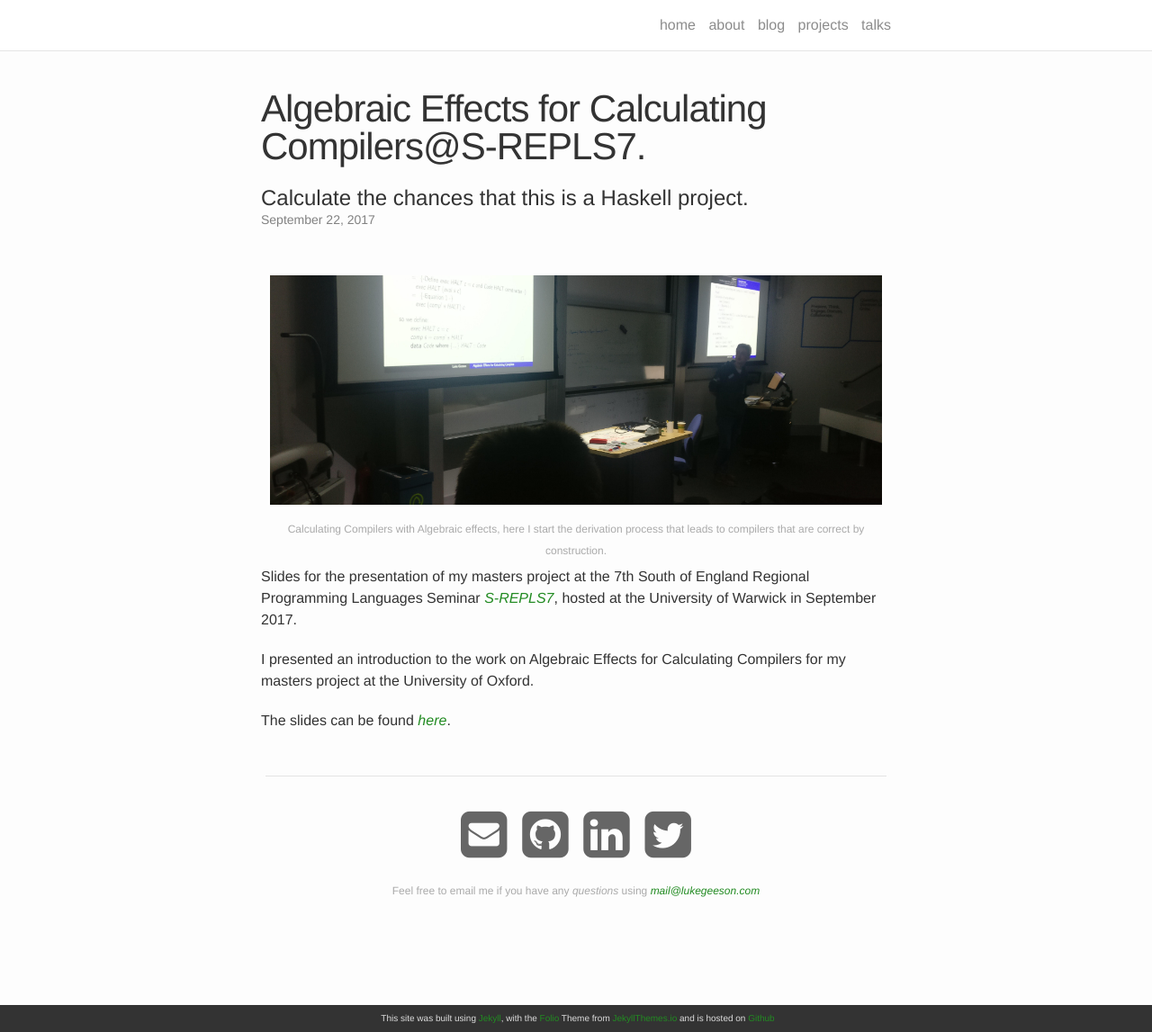
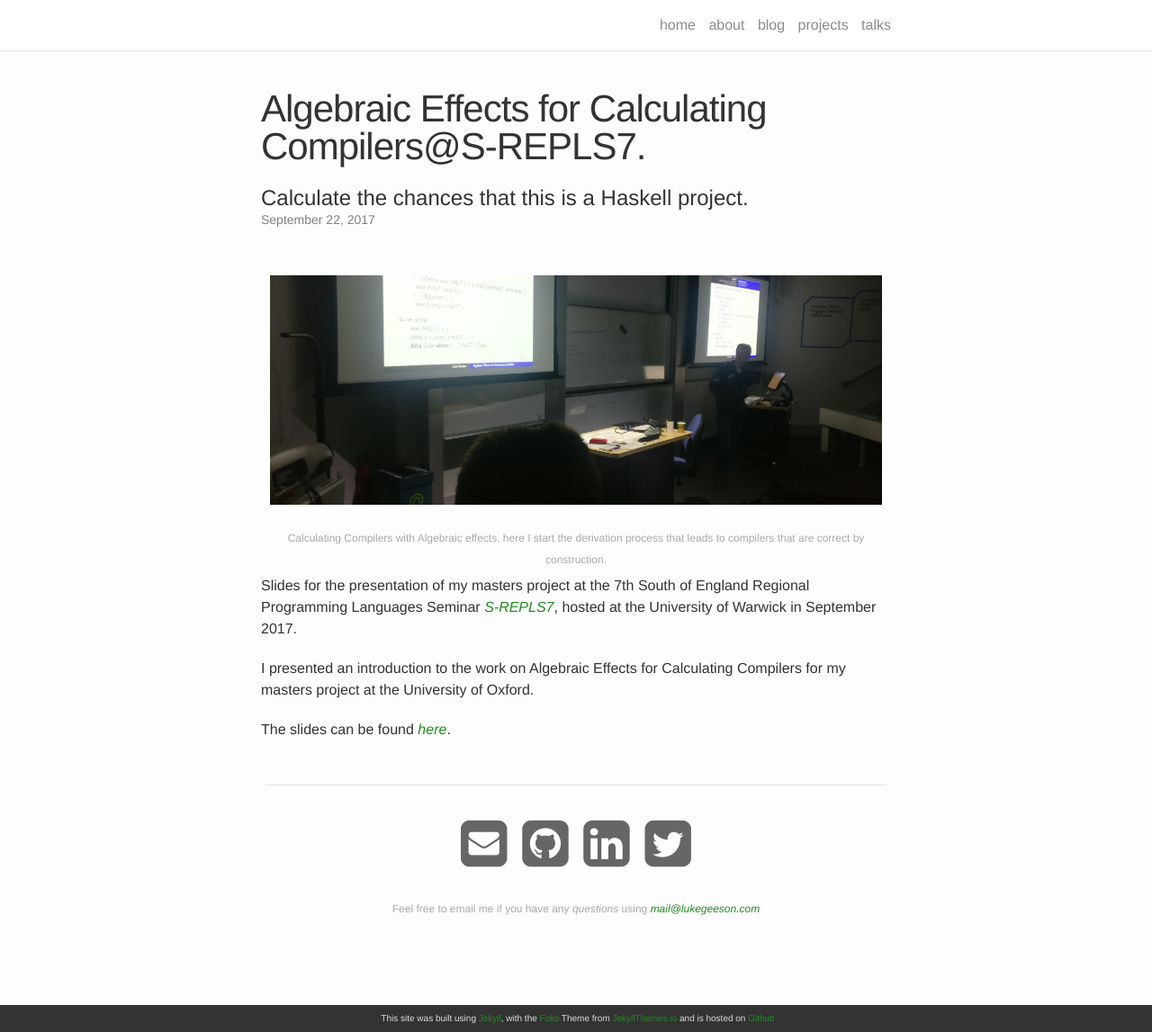
Before and after one commit to lukeg101/lukeg101.github.io, a Jekyll site: the page built from _talks/2017-09-22-SREPLS7.markdown, in a window 1280 px wide and 1147 px high. Shown: the whole window at 90% size. Built offline with Jekyll 4.4.1, drawn with Linux system fonts in a browser that asks for light colours; nearby versions of some CDN libraries.

Commit message:
sorted sufficient template style for blogs fixes #4

```diff
--- a/_layouts/post.html
+++ b/_layouts/post.html
@@ -5,8 +5,9 @@
 
   <header class="post-header">
     <h1 class="post-title">{{ page.title }}</h1></br>
-    <h2 class="post-content">{% if page.description %}{{ page.description }}{% endif %}</h2>
-    <p class="post-meta">{{ page.date | date: "%B %-d, %Y" }}{% if page.author %} • {{ page.author }}{% endif %}{% if page.meta %} • {{ page.meta }}{% endif %}</p>
+    {% if page.description %}<h2 class="post-header">
+    {{ page.description }}</h2>{% endif %}
+    <p class="post-meta">{{ page.date | date: "%B %-d, %Y" }}{% if page.author %}, {{ page.author }}{% endif %}{% if page.meta %}, {{ page.meta }}{% endif %}</p>
   </header>
 
   <article class="post-content">
--- a/_sass/_layout.scss
+++ b/_sass/_layout.scss
@@ -142,14 +142,22 @@
 .post-header {
 margin-bottom: $vertical-spacing-unit;
 }
+
+.post-header h2 {
+	color: $grey-color-dark;
+	margin-bottom: 0pt;
+}
+
 .post-title {
 font-size: 42px;
 letter-spacing: -1px;
 line-height: 1;
 @include media-query($on-laptop) {
 font-size: 36px;
+color:#000;
     }
 }
+
 .post-content {
 h2 {
 font-size: 42px;
@@ -161,7 +169,10 @@
 font-size: 30px;
 @include media-query($on-laptop) {
 font-size: 22px;
+color:#000;
         }
+margin-top:20px;
+margin-bottom:10px;
     }
 h4 {
 font-size: 20px;
@@ -256,6 +267,7 @@
 box-sizing:border-box;
 padding: $img_spacing;
 margin:auto;
+margin-bottom: 0px;
 }
 .col{
 width: 100%;
@@ -283,4 +295,5 @@
 text-align: center;
 vertical-align: middle;
 font-size: $caption_font_size;
+margin-top:10px;
 }
```
